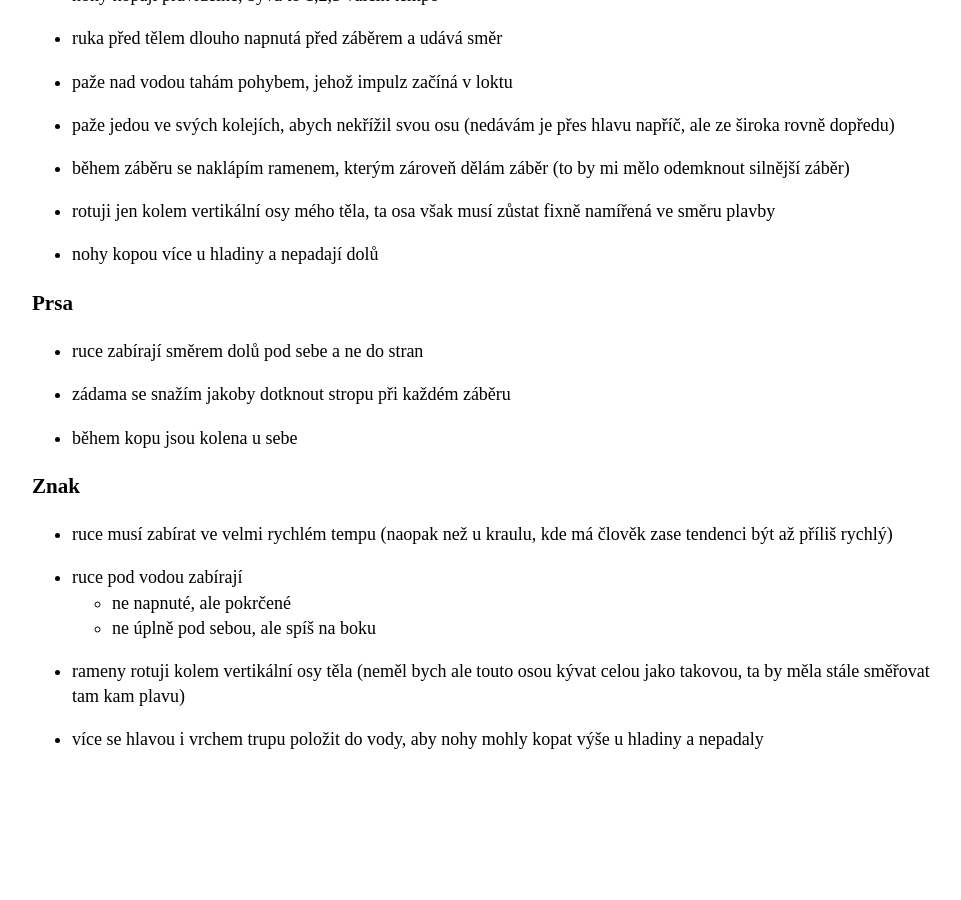
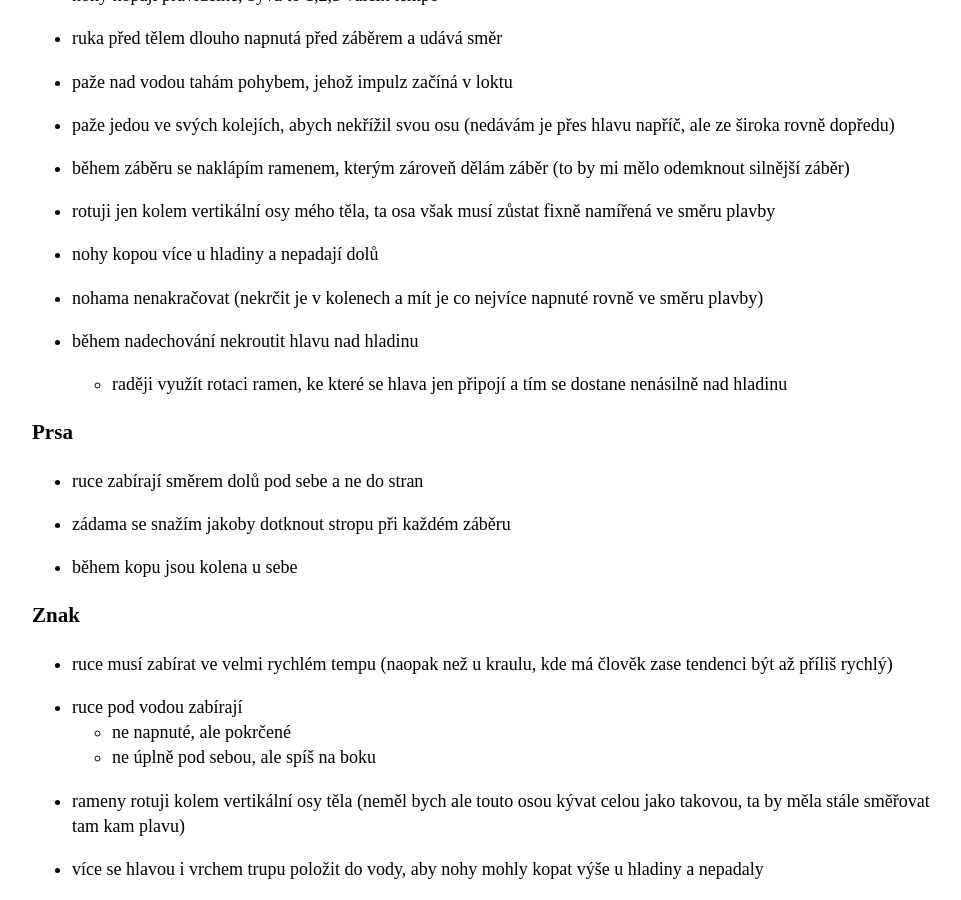
Before and after one commit to hartmaj2/hartmaj2.github.io, a Jekyll site: the page built from sections/sports.md, in a window 1280 px wide and 900 px high, scrolled down 2344 px. Shown: the whole window, without its empty margins (158-1119 px from the left). Built offline with Jekyll 4.4.1, drawn with Linux system fonts in a browser that asks for light colours; before the commit the page ends 3115 px from its top, so only the background shows below that.

Commit message:
Add swimming ideas

```diff
--- a/sections/sports.md
+++ b/sections/sports.md
@@ -89,6 +89,11 @@ Elegance and meditation combined.
 
 - nohy kopou více u hladiny a nepadají dolů
 
+- nohama nenakračovat (nekrčit je v kolenech a mít je co nejvíce napnuté rovně ve směru plavby)
+
+- během nadechování nekroutit hlavu nad hladinu
+  - raději využít rotaci ramen, ke které se hlava jen připojí a tím se dostane nenásilně nad hladinu
+
 ### Prsa
 
 - ruce zabírají směrem dolů pod sebe a ne do stran
```
